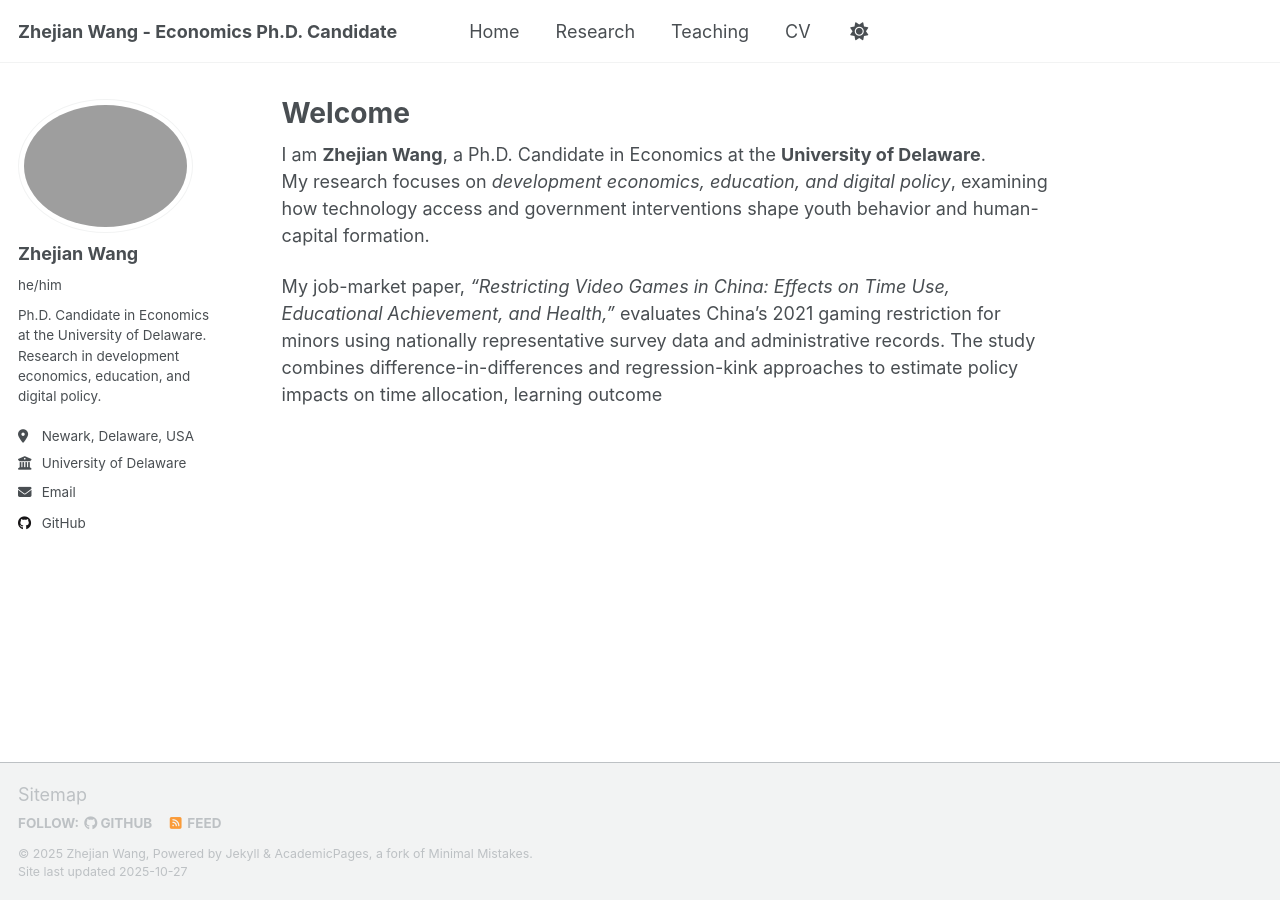
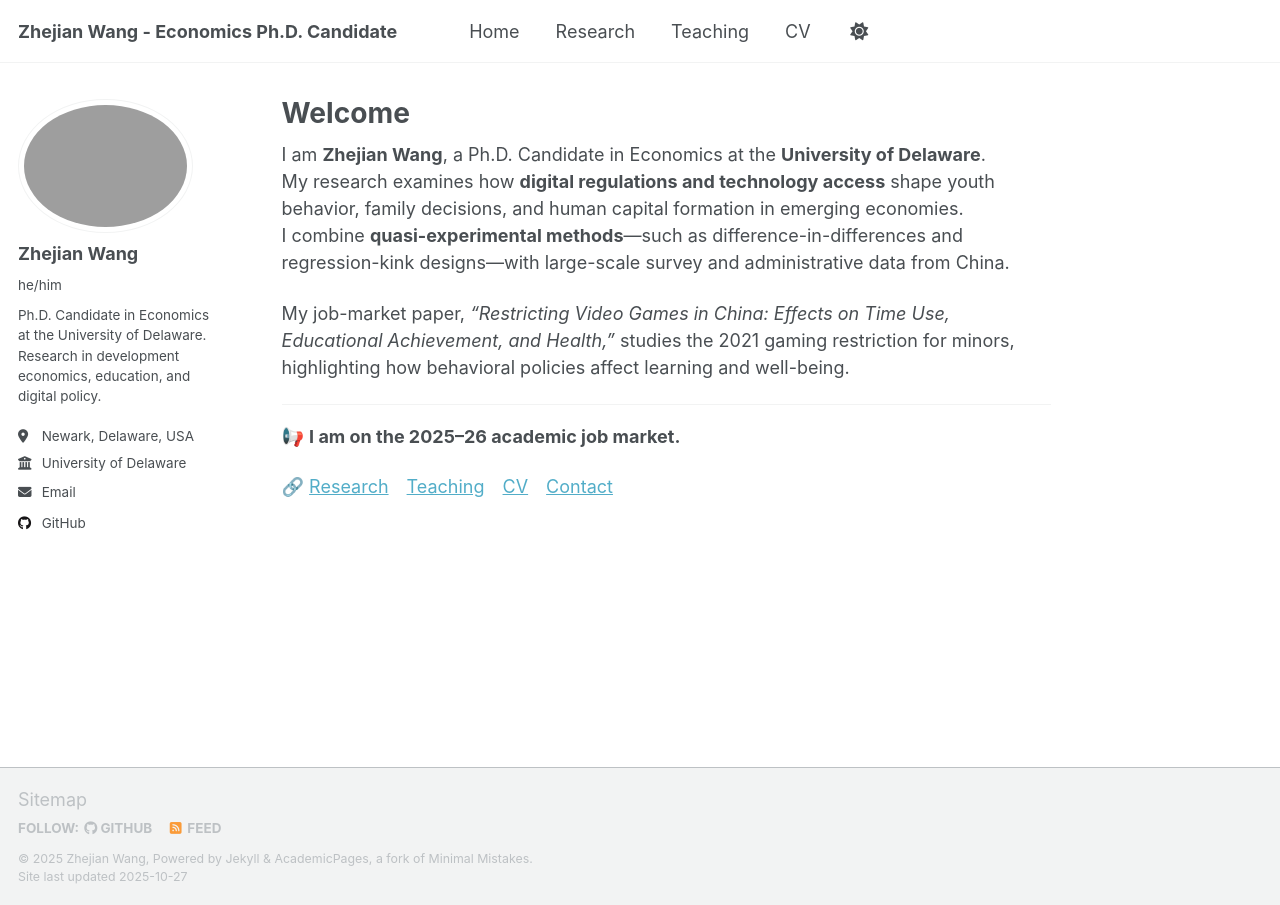
Before and after one commit to zhejianw/zhejianw.github.io, a Jekyll site: the page built from _pages/about.md, in a window 1280 px wide. Built offline with Jekyll 4.4.1, drawn with Linux system fonts in a browser that asks for light colours; a script that is not in the unit is left out.

Commit message:
Update about.md

```diff
--- a/_pages/about.md
+++ b/_pages/about.md
@@ -5,10 +5,14 @@ permalink: /
 author_profile: true
 ---
 
+I am **Zhejian Wang**, a Ph.D. Candidate in Economics at the **University of Delaware**.
+My research examines how **digital regulations and technology access** shape youth behavior, family decisions, and human capital formation in emerging economies.
+I combine **quasi-experimental methods**—such as difference-in-differences and regression-kink designs—with large-scale survey and administrative data from China.
 
+My job-market paper, *“Restricting Video Games in China: Effects on Time Use, Educational Achievement, and Health,”* studies the 2021 gaming restriction for minors, highlighting how behavioral policies affect learning and well-being.
 
+---
 
-I am **Zhejian Wang**, a Ph.D. Candidate in Economics at the **University of Delaware**.
-My research focuses on *development economics, education, and digital policy*, examining how technology access and government interventions shape youth behavior and human-capital formation.
+📢 **I am on the 2025–26 academic job market.**
 
-My job-market paper, *“Restricting Video Games in China: Effects on Time Use, Educational Achievement, and Health,”* evaluates China’s 2021 gaming restriction for minors using nationally representative survey data and administrative records. The study combines difference-in-differences and regression-kink approaches to estimate policy impacts on time allocation, learning outcome
+🔗 [Research](/research) [Teaching](/teaching) [CV](/files/Zhejian_CV.pdf) [Contact](/contact)
```
